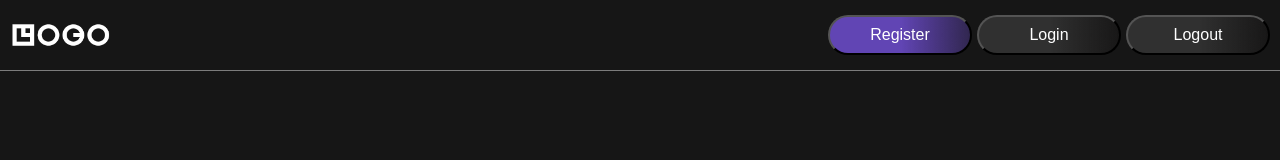
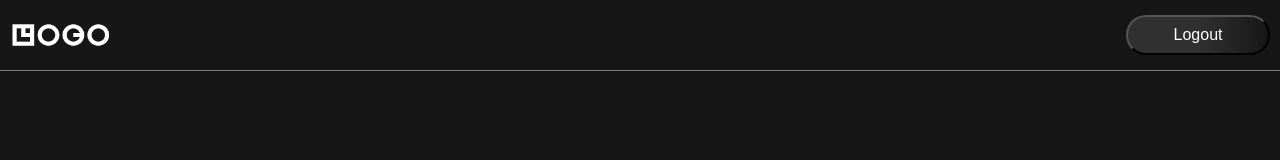
Before and after one commit to PaivarintaEmilia/fullStackOwnMainProject, a React (Vite) app: page / in a window 1280 px wide. Shown: the top 160 px of the page. Built offline with nearby package versions, Linux system fonts and the light colour scheme.

Commit message:
Muokataan headerin painikkeiden näyttäminen oikean laiseksi.

```diff
--- a/src/components/Header/Header.tsx
+++ b/src/components/Header/Header.tsx
@@ -36,7 +36,7 @@ const Header: React.FC = () => {
                 id="nav-container-img-id" // Mieti tarvitaanko tätä oikeastaan ollenkaan.
             />
             <div className={styles.btnContainer}>
-                {location.pathname !== '/register' &&
+                {location.pathname == '/login' &&
                     <ButtonComponent
                         name="register"
                         type="button"
@@ -47,6 +47,7 @@ const Header: React.FC = () => {
                         text="Register"
                     />
                 }
+                {location.pathname == '/register' && // Näytetään vaan /register pagessa
                     <ButtonComponent
                         name="Login"
                         type="button"
@@ -56,6 +57,8 @@ const Header: React.FC = () => {
                         onClick={navigateRegister}
                         text="Login"
                     />
+                }
+                {!(location.pathname === '/login' || location.pathname === '/register') &&
                     <ButtonComponent
                         name="Logout"
                         type="button"
@@ -65,9 +68,8 @@ const Header: React.FC = () => {
                         onClick={navigateLogout}
                         text="Logout"
                     />
-
+                }
             </div>
-
         </div>
     );
 }
```
Lines whose indentation alone changed are shown as unchanged.
